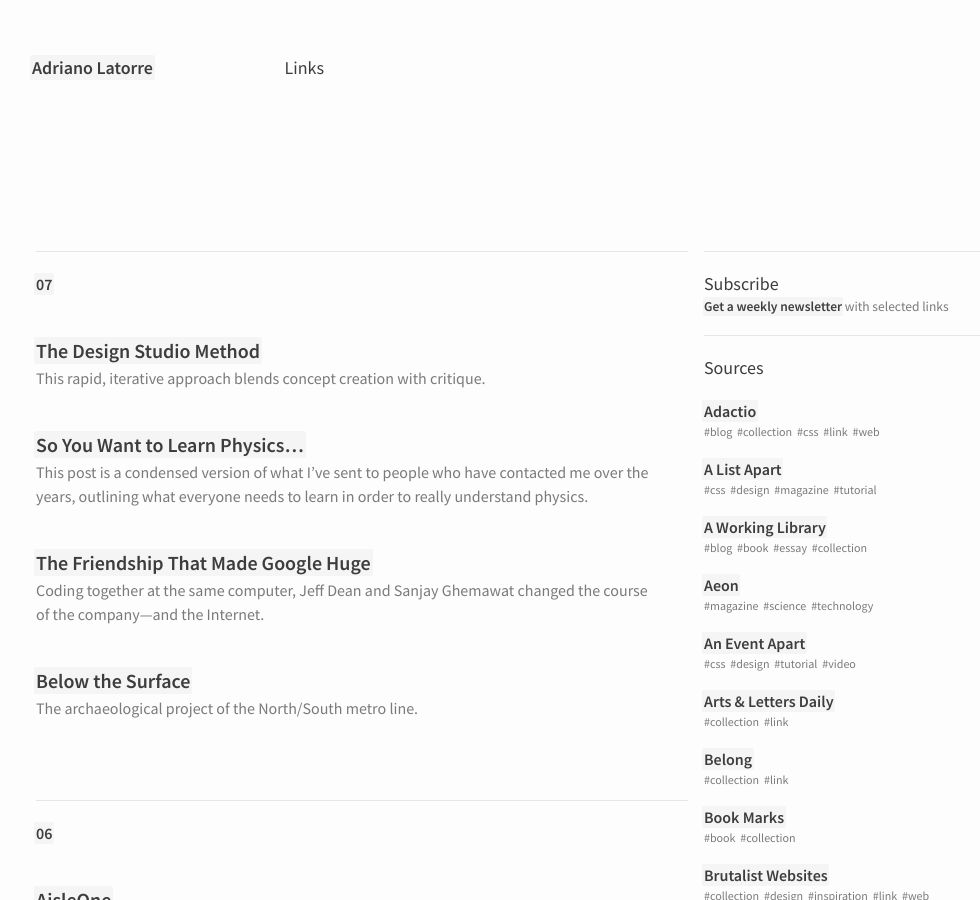
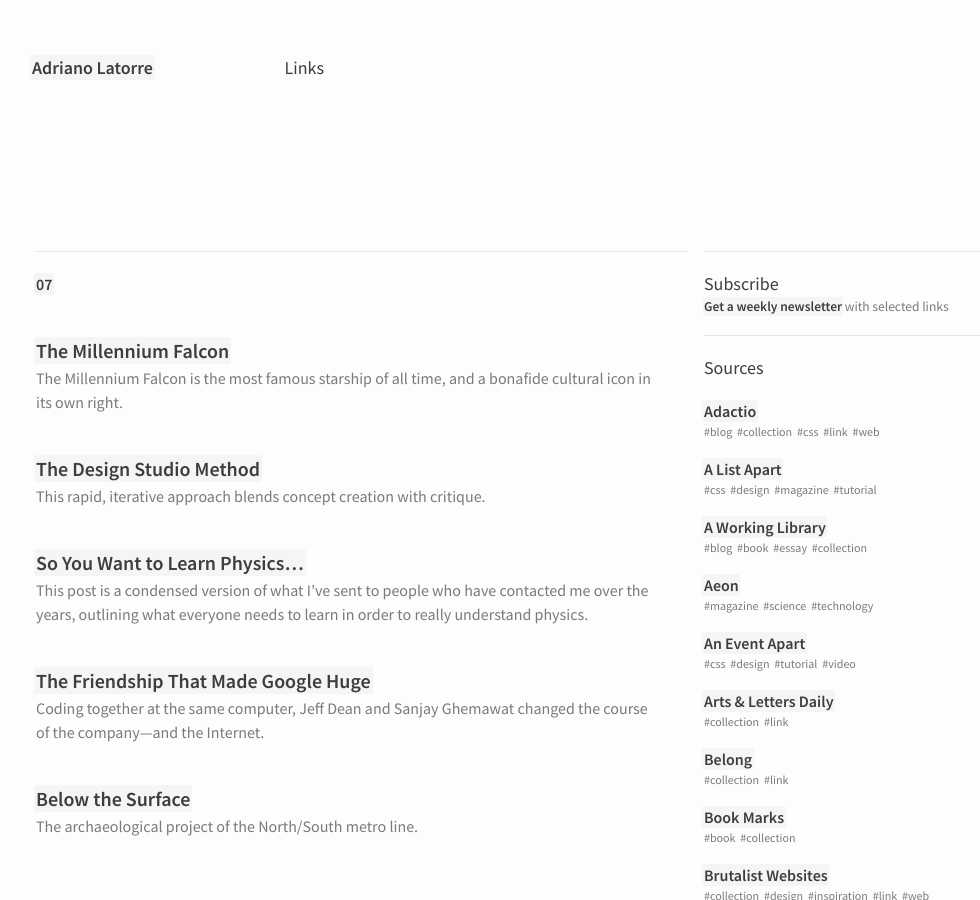
Before and after one commit to AdrianoLatorre/adriano.latorre.info, a Jekyll site: the page built from _links/18.md, in a window 1280 px wide and 900 px high. Shown: the whole window, without its empty margins (112-1092 px from the left). Built offline with Jekyll 4.4.1, drawn with Linux system fonts in a browser that asks for light colours.

Commit message:
Update 18.md

```diff
--- a/_links/18.md
+++ b/_links/18.md
@@ -6,6 +6,9 @@ year: 18
 ---
 
 <h3 id="07"><a href="#07">07</a></h3>
+
+[The Millennium Falcon](https://kitbashed.com/blog/a-complete-history-of-the-millennium-falcon)
+: The Millennium Falcon is the most famous starship of all time, and a bonafide cultural icon in its own right.
 
 [The Design Studio Method](https://vimeo.com/37861987)
 : This rapid, iterative approach blends concept creation with critique.
```
